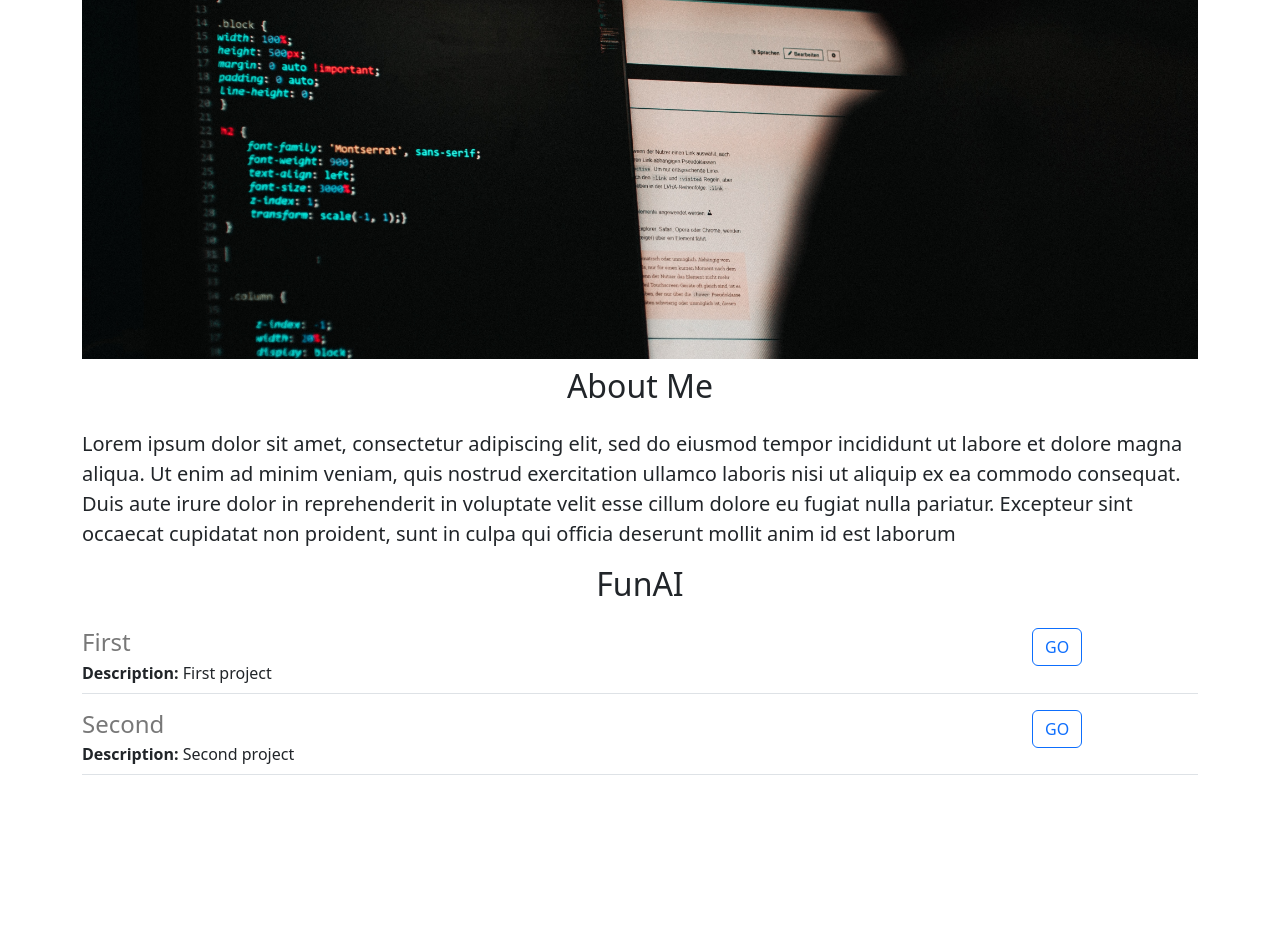
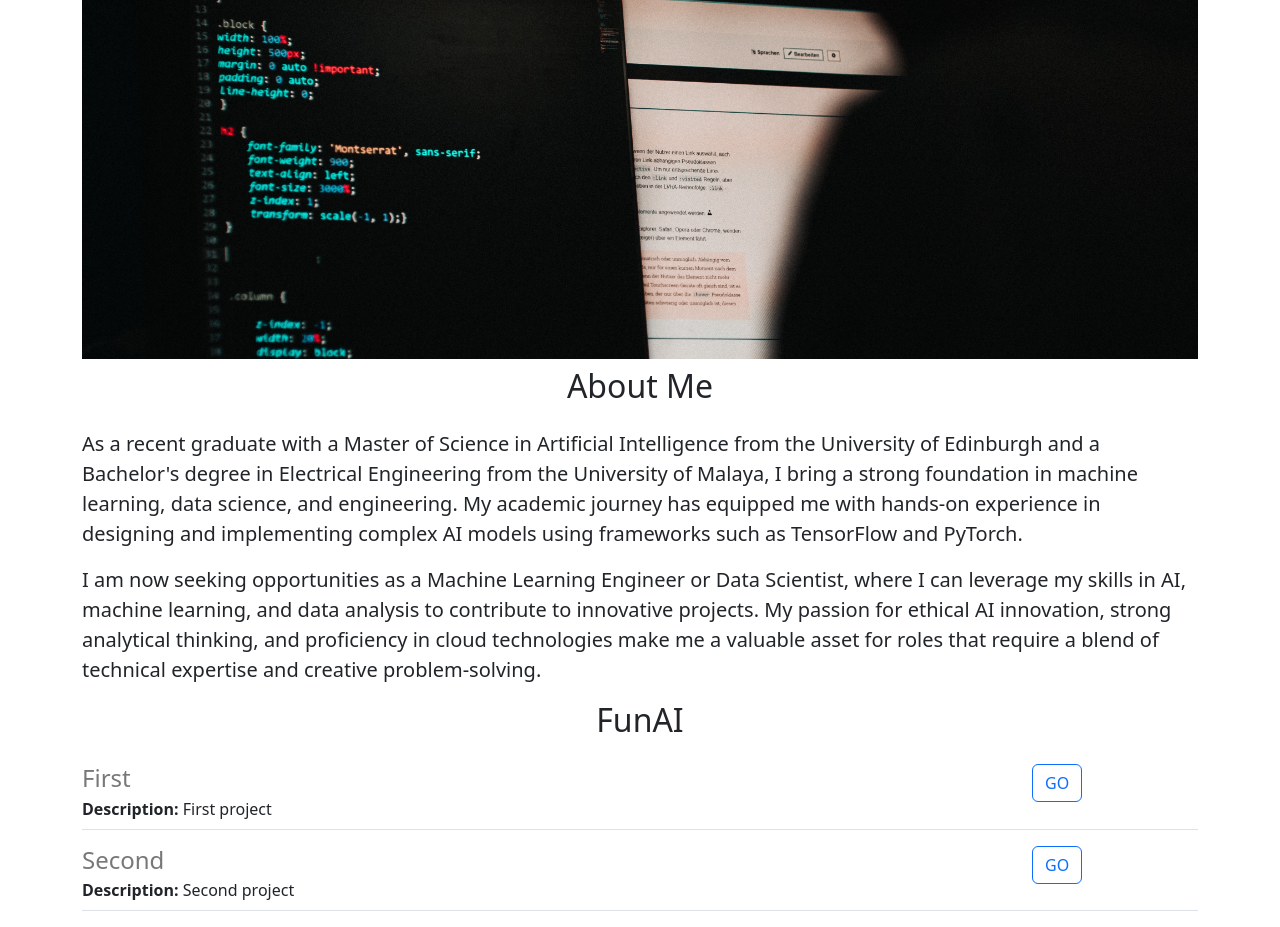
Before and after one commit to ApartPercentage/chen-website, a Flask app: page / in a window 1280 px wide. Shown: the part 81-1008 px from the top of the page. Before the commit the page ends 856 px from the top, so only its background shows below. Run offline with Flask 3, Linux system fonts and the light colour scheme.

Commit message:
Added summary

```diff
--- a/templates/home.html
+++ b/templates/home.html
@@ -49,7 +49,10 @@
       <h1 class = "text-center mt-2 mb-4">Chen</h1>
       <img  class = "img-fluid" id = "banner" src = "https://chen-website--leeyuchen0825.repl.co/static/header.jpg" height = "320"> <!-- pixels -->
       <h2 class = "text-center mt-2 mb-4">About Me</h2>
-      <p class = "lead">Lorem ipsum dolor sit amet, consectetur adipiscing elit, sed do eiusmod tempor incididunt ut labore et dolore magna aliqua. Ut enim ad minim veniam, quis nostrud exercitation ullamco laboris nisi ut aliquip ex ea commodo consequat. Duis aute irure dolor in reprehenderit in voluptate velit esse cillum dolore eu fugiat nulla pariatur. Excepteur sint occaecat cupidatat non proident, sunt in culpa qui officia deserunt mollit anim id est laborum</p>
+      <p class = "lead">As a recent graduate with a Master of Science in Artificial Intelligence from the University of Edinburgh and a Bachelor's degree in Electrical Engineering from the University of Malaya, I bring a strong foundation in machine learning, data science, and engineering. My academic journey has equipped me with hands-on experience in designing and implementing complex AI models using frameworks such as TensorFlow and PyTorch. </p>
+      <p class = "lead">
+        I am now seeking opportunities as a Machine Learning Engineer or Data Scientist, where I can leverage my skills in AI, machine learning, and data analysis to contribute to innovative projects. My passion for ethical AI innovation, strong analytical thinking, and proficiency in cloud technologies make me a valuable asset for roles that require a blend of technical expertise and creative problem-solving.
+      </p>
       <h2 class = "text-center mt-2 mb-4">FunAI</h2>
       <div>
         {% for project in projects %}
```
